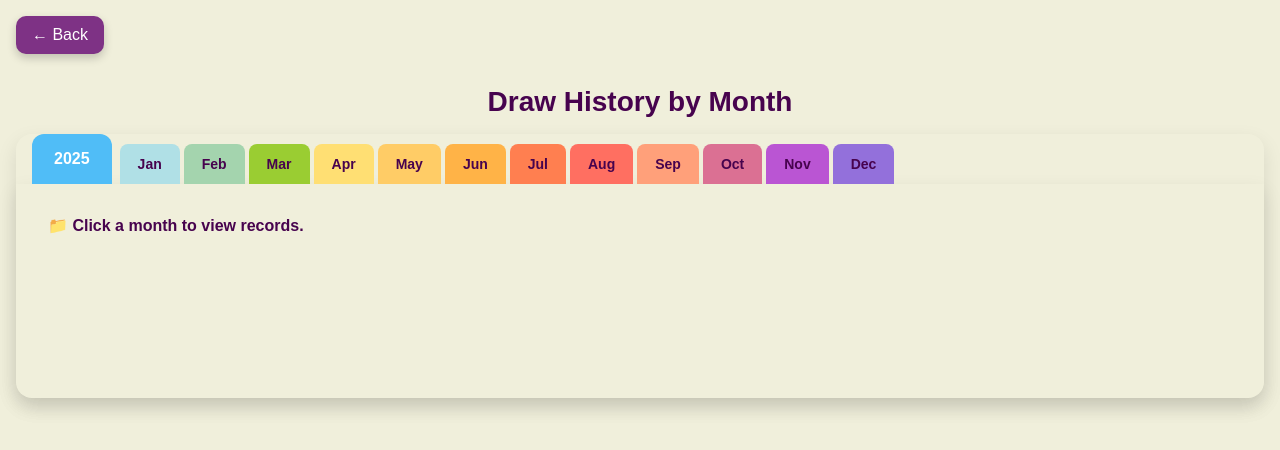
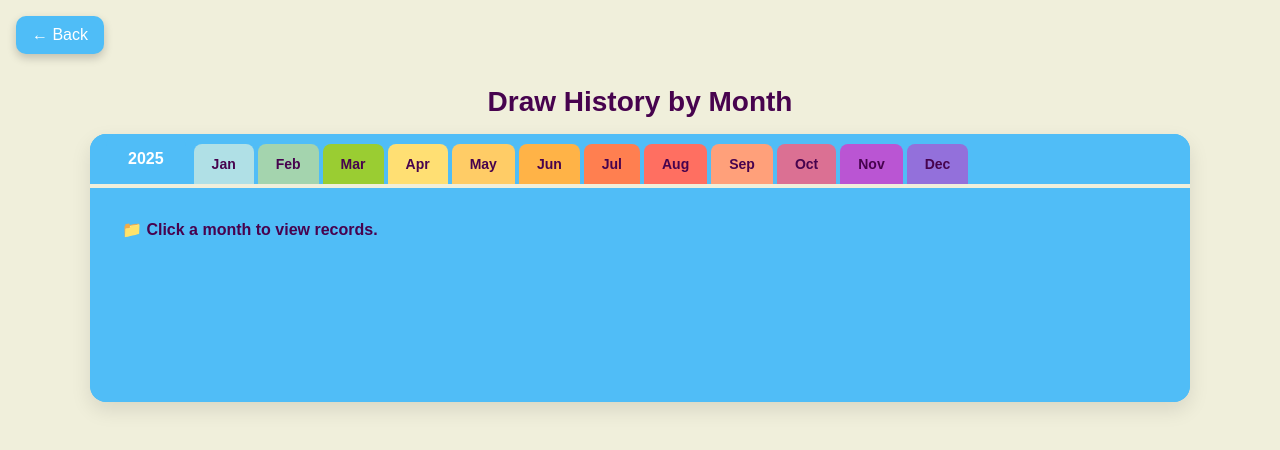
Before and after one commit to Carrie8348/Encouragement-Cards, a plain HTML site: page history.html in a window 1280 px wide. Drawn offline with Linux system fonts and the light colour scheme.

Commit message:
adjusting colors

```diff
--- a/history.html
+++ b/history.html
@@ -15,7 +15,7 @@
     .back-button {
       margin: 16px;
       text-decoration: none;
-      background-color: #7E3285;
+      background-color: #4FBDF7;
       color: white;
       padding: 10px 16px;
       font-size: 16px;
@@ -31,9 +31,12 @@
     }
 
     .folder {
-      margin: 1rem;
+      margin: 1rem auto;
+      max-width: 1100px;
       border-radius: 16px;
+      overflow: hidden;
       box-shadow: 0 8px 20px rgba(0,0,0,0.1);
+      background-color: #50bdf7;
     }
 
     .tab-container {
@@ -41,7 +44,8 @@
       align-items: flex-end;
       overflow-x: auto;
       padding: 0 1rem;
-      background-color: transparent;
+      background-color: #50bdf7;
+      border-bottom: 4px solid #F0EFDB;
     }
 
     .tab {
@@ -87,8 +91,8 @@
       padding: 2rem;
       border-radius: 0 0 16px 16px;
       min-height: 150px;
-      box-shadow: 0 8px 20px rgba(0,0,0,0.1);
       margin: 0;
+      background-color: inherit;
     }
 
     .record-grid {
@@ -105,11 +109,12 @@
       font-size: 14px;
       color: #47034E;
       cursor: pointer;
+      background: transparent;
+      padding: 4px;
     }
 
     .record-grid .record-item img {
       width: 100%;
-      margin-top: 6px;
       border-radius: 8px;
       box-shadow: 0 4px 10px rgba(0, 0, 0, 0.1);
     }
```
